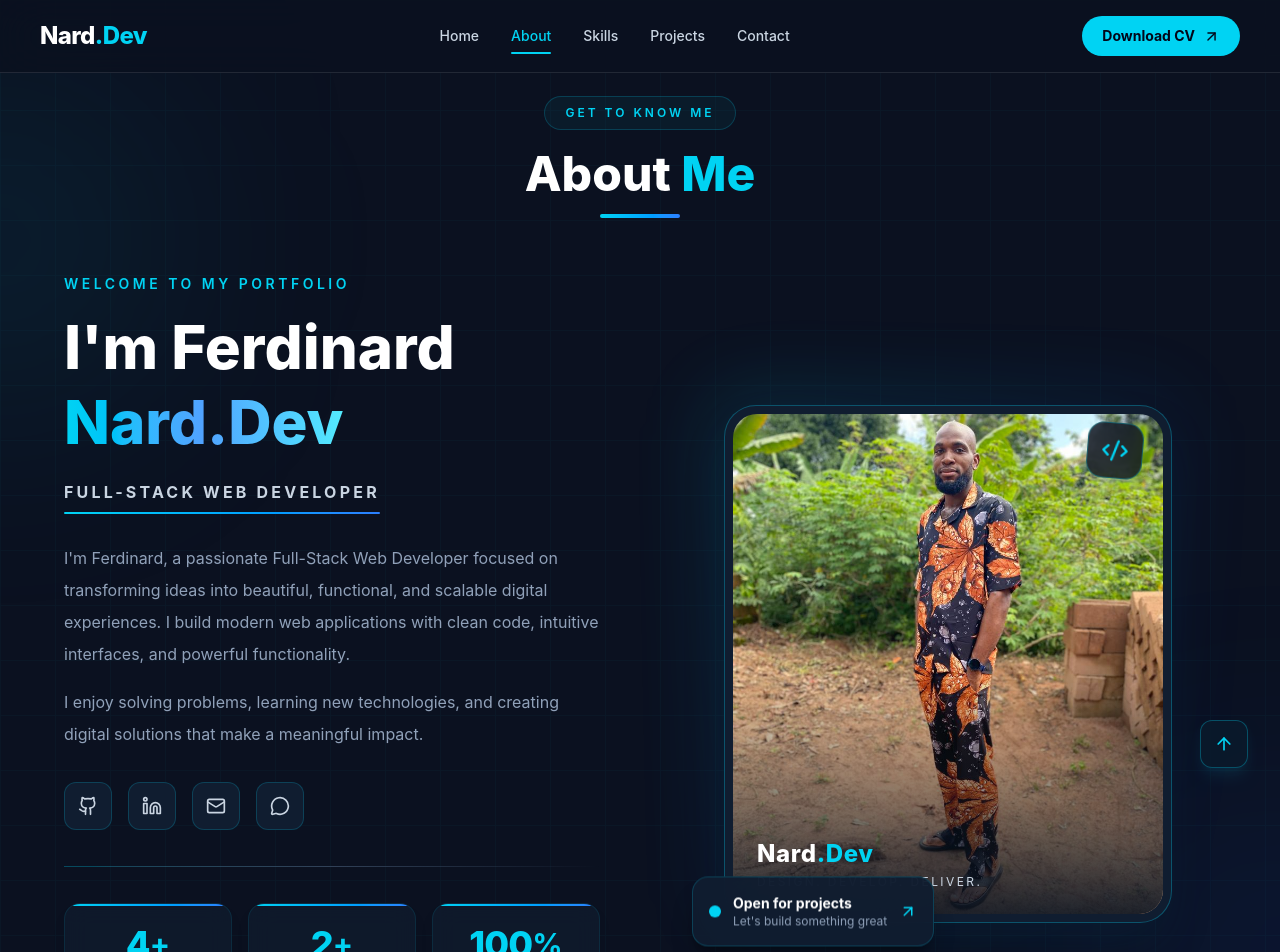
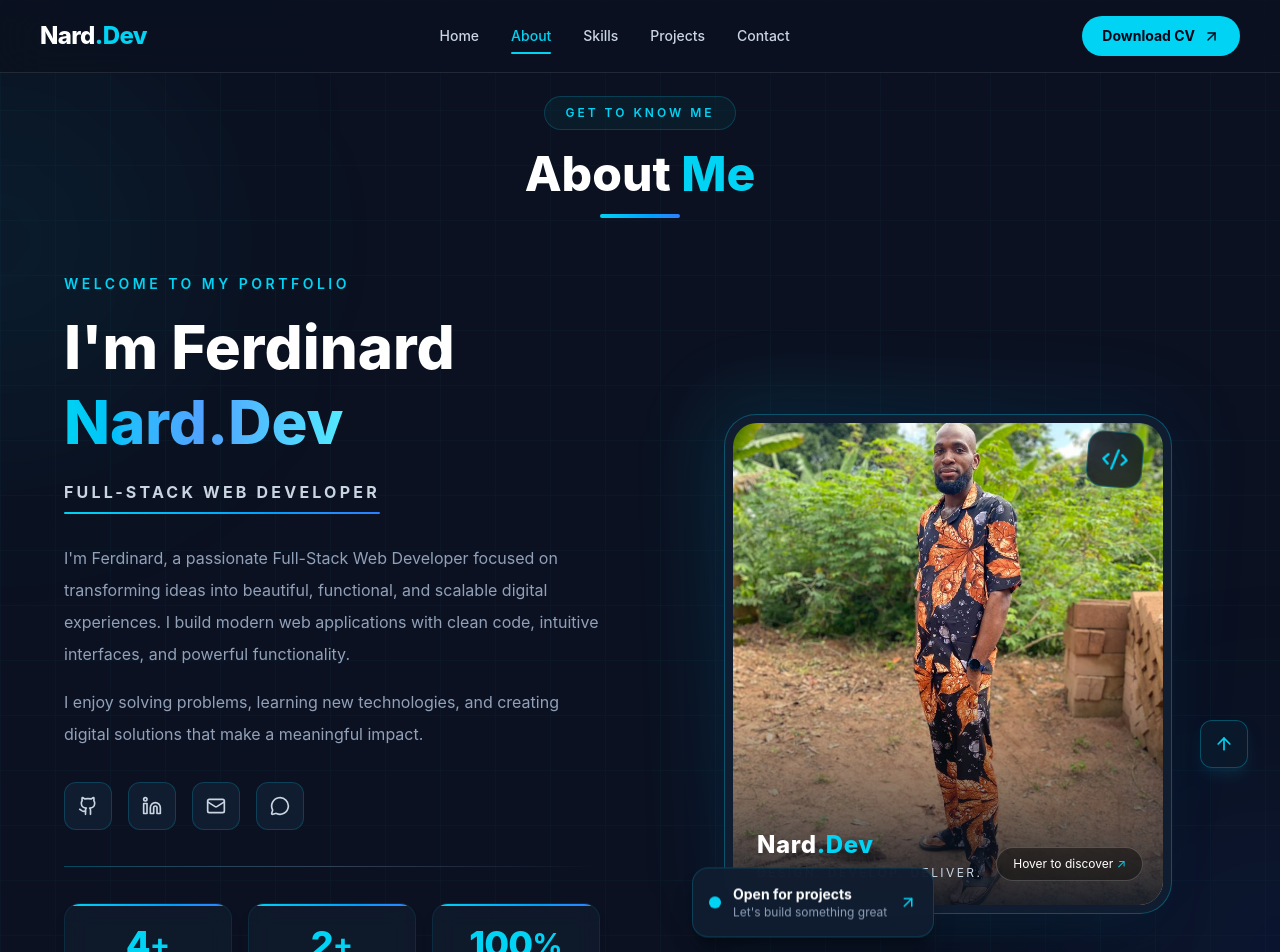
Before and after one commit to Ferdinard15/Nard.Dev-portfolio, a React (Vite) app in the folder My-portfolio/: page /about in a window 1280 px wide. Shown: the top 952 px of the page. Built offline with nearby package versions, Linux system fonts and the light colour scheme.

Commit message:
Still updated about page

```diff
--- a/My-portfolio/src/Components/About/About.jsx
+++ b/My-portfolio/src/Components/About/About.jsx
@@ -1,4 +1,6 @@
-import { useEffect, useRef } from "react";
+
+import { useEffect, useRef, useState } from "react";
+
 import {
   motion,
   animate,
@@ -6,6 +8,7 @@ import {
   useMotionValue,
   useTransform,
 } from "framer-motion";
+
 import {
   Mail,
   MessageCircle,
@@ -13,6 +16,7 @@ import {
   ArrowUpRight,
 } from "lucide-react";
 
+// GitHub Icon
 const GithubIcon = ({ size = 20 }) => (
   <svg
     width={size}
@@ -29,6 +33,7 @@ const GithubIcon = ({ size = 20 }) => (
   </svg>
 );
 
+// LinkedIn Icon
 const LinkedinIcon = ({ size = 20 }) => (
   <svg
     width={size}
@@ -119,7 +124,7 @@ const fadeUp = {
   },
 };
 
-// Animated counter component
+// Animated counter
 function AnimatedCounter({ value, suffix }) {
   const ref = useRef(null);
   const count = useMotionValue(0);
@@ -219,7 +224,10 @@ function StatCard({ stat, index }) {
   );
 }
 
+// Main About Component
 export function About() {
+  const [isFlipped, setIsFlipped] = useState(false);
+
   return (
     <section
       id="about"
@@ -237,9 +245,11 @@ export function About() {
 
       {/* Background glow */}
       <div className="pointer-events-none absolute -left-40 top-20 h-80 w-80 rounded-full bg-cyan-500/10 blur-[120px]" />
+
       <div className="pointer-events-none absolute -right-40 bottom-10 h-80 w-80 rounded-full bg-blue-600/10 blur-[120px]" />
 
       <div className="relative z-10 mx-auto max-w-7xl">
+
         {/* Section heading */}
         <motion.div
           variants={containerVariants}
@@ -270,6 +280,7 @@ export function About() {
 
         {/* Main content */}
         <div className="grid items-center gap-14 lg:grid-cols-2 lg:gap-20">
+
           {/* LEFT CONTENT */}
           <motion.div
             variants={containerVariants}
@@ -291,6 +302,7 @@ export function About() {
             >
               I'm Ferdinard
               <br />
+
               <span className="bg-gradient-to-r from-cyan-400 via-blue-400 to-cyan-300 bg-clip-text text-transparent">
                 Nard.Dev
               </span>
@@ -398,7 +410,7 @@ export function About() {
             </div>
           </motion.div>
 
-          {/* RIGHT IMAGE */}
+          {/* RIGHT IMAGE - INTERACTIVE FLIP CARD */}
           <motion.div
             initial={{
               opacity: 0,
@@ -423,29 +435,48 @@ export function About() {
             {/* Outer glow */}
             <div className="absolute -inset-4 rounded-[2rem] bg-gradient-to-br from-cyan-400/20 via-blue-500/10 to-transparent opacity-70 blur-2xl" />
 
-            {/* Image container */}
+            {/* Flip card */}
+            <div
+              className="group relative h-[420px] cursor-pointer [perspective:1200px] sm:h-[500px]"
+              onMouseEnter={() => setIsFlipped(true)}
+              onMouseLeave={() => setIsFlipped(false)}
+              onClick={() => setIsFlipped((prev) => !prev)}
+              role="button"
+              tabIndex={0}
+              aria-label="Flip portrait to read about my technology journey"
+              aria-pressed={isFlipped}
+              onKeyDown={(event) => {
+                if (event.key === "Enter" || event.key === " ") {
+                  event.preventDefault();
+                  setIsFlipped((prev) => !prev);
+                }
+              }}
+            >
               <motion.div
-              whileHover={{ scale: 1.02 }}
-              transition={{ duration: 0.5 }}
-              className="group relative overflow-hidden rounded-[2rem] border border-cyan-400/30 bg-[#101d30] p-2 shadow-2xl shadow-cyan-950/30"
+                animate={{
+                  rotateY: isFlipped ? 180 : 0,
+                }}
+                transition={{
+                  duration: 0.8,
+                  ease: [0.45, 0, 0.2, 1],
+                }}
+                style={{
+                  transformStyle: "preserve-3d",
+                }}
+                className="relative h-full w-full"
               >
-              <div className="relative h-[420px] overflow-hidden rounded-[1.5rem] sm:h-[500px]">
-                <motion.img
+                {/* FRONT - YOUR IMAGE */}
+                <div
+                  style={{
+                    backfaceVisibility: "hidden",
+                    WebkitBackfaceVisibility: "hidden",
+                  }}
+                  className="absolute inset-0 overflow-hidden rounded-[2rem] border border-cyan-400/30 bg-[#101d30] p-2 shadow-2xl shadow-cyan-950/30"
+                >
+                  <div className="relative h-full w-full overflow-hidden rounded-[1.5rem]">
+                    <img
                       src="/Images/Nard.jpeg"
                       alt="Ferdinard - Full-Stack Web Developer"
-                  initial={{
-                    scale: 1.15,
-                    filter: "grayscale(100%)",
-                  }}
-                  whileInView={{
-                    scale: 1,
-                    filter: "grayscale(0%)",
-                  }}
-                  viewport={{ once: true }}
-                  transition={{
-                    duration: 1.5,
-                    ease: "easeOut",
-                  }}
                       className="h-full w-full object-cover object-center transition-transform duration-700 group-hover:scale-105"
                     />
 
@@ -478,8 +509,106 @@ export function About() {
                     >
                       <Code2 size={28} />
                     </motion.div>
+
+                    {/* Hover instruction */}
+                    <div className="absolute bottom-6 right-5 rounded-full border border-white/20 bg-black/40 px-4 py-2 text-xs text-white backdrop-blur-md">
+                      Hover to discover{" "}
+                      <span className="text-cyan-400">↗</span>
+                    </div>
+                  </div>
+                </div>
+
+                {/* BACK - TECHNOLOGY JOURNEY */}
+                <div
+                  style={{
+                    transform: "rotateY(180deg)",
+                    backfaceVisibility: "hidden",
+                    WebkitBackfaceVisibility: "hidden",
+                  }}
+                  className="absolute inset-0 overflow-hidden rounded-[2rem] border border-cyan-400/30 bg-[#101d30] p-2 shadow-2xl shadow-cyan-950/30"
+                >
+                  <div className="relative flex h-full flex-col items-center justify-center overflow-hidden rounded-[1.5rem] bg-gradient-to-br from-[#0b1d32] via-[#102b45] to-[#07111f] px-7 text-center sm:px-10">
+
+                    {/* Animated background glow */}
+                    <motion.div
+                      animate={{
+                        scale: [1, 1.3, 1],
+                        opacity: [0.15, 0.3, 0.15],
+                      }}
+                      transition={{
+                        duration: 5,
+                        repeat: Infinity,
+                        ease: "easeInOut",
+                      }}
+                      className="absolute -right-20 -top-20 h-64 w-64 rounded-full bg-cyan-400 blur-[90px]"
+                    />
+
+                    <motion.div
+                      animate={{
+                        scale: [1, 1.1, 1],
+                        opacity: [0.1, 0.25, 0.1],
+                      }}
+                      transition={{
+                        duration: 4,
+                        repeat: Infinity,
+                        ease: "easeInOut",
+                      }}
+                      className="absolute -bottom-20 -left-20 h-64 w-64 rounded-full bg-blue-500 blur-[90px]"
+                    />
+
+                    {/* Back content */}
+                    <div className="relative z-10">
+                      <motion.div
+                        initial={{
+                          scale: 0,
+                          rotate: -45,
+                        }}
+                        animate={{
+                          scale: 1,
+                          rotate: 0,
+                        }}
+                        transition={{
+                          duration: 0.7,
+                          type: "spring",
+                        }}
+                        className="mx-auto mb-7 flex h-16 w-16 items-center justify-center rounded-2xl border border-cyan-400/30 bg-cyan-400/10 text-cyan-400 shadow-lg shadow-cyan-500/10"
+                      >
+                        <Code2 size={32} />
+                      </motion.div>
+
+                      <p className="mb-4 text-xs font-bold uppercase tracking-[0.3em] text-cyan-400">
+                        MY TECH JOURNEY
+                      </p>
+
+                      <h2 className="text-3xl font-extrabold leading-tight text-white sm:text-4xl">
+                        Every line of code is a step towards{" "}
+                        <span className="text-cyan-400">
+                          something greater.
+                        </span>
+                      </h2>
+
+                      <div className="mx-auto my-6 h-[2px] w-16 rounded-full bg-gradient-to-r from-cyan-400 to-blue-500" />
+
+                      <p className="text-sm leading-8 text-slate-300 sm:text-base">
+                        Technology has taught me that growth comes
+                        from curiosity, patience, consistency, and
+                        the courage to solve problems. Every
+                        challenge is an opportunity to learn, build,
+                        and become better.
+                      </p>
+
+                      <p className="mt-6 text-sm font-semibold italic text-cyan-400">
+                        "Learn. Build. Fail. Improve. Repeat."
+                      </p>
+
+                      <p className="mt-7 text-xs font-bold uppercase tracking-[0.25em] text-slate-500">
+                        NARD.DEV — THE JOURNEY CONTINUES
+                      </p>
+                    </div>
+                  </div>
                 </div>
               </motion.div>
+            </div>
 
             {/* Floating profile badge */}
             <motion.div
@@ -491,7 +620,7 @@ export function About() {
                 repeat: Infinity,
                 ease: "easeInOut",
               }}
-              className="absolute -bottom-6 -left-4 flex items-center gap-3 rounded-2xl border border-cyan-400/20 bg-[#101d30]/95 p-4 shadow-xl shadow-black/30 backdrop-blur-xl sm:-left-8"
+              className="absolute -bottom-6 -left-4 z-20 flex items-center gap-3 rounded-2xl border border-cyan-400/20 bg-[#101d30]/95 p-4 shadow-xl shadow-black/30 backdrop-blur-xl sm:-left-8"
             >
               <span className="relative flex h-3 w-3">
                 <span className="absolute inline-flex h-full w-full animate-ping rounded-full bg-cyan-400 opacity-75" />
@@ -502,6 +631,7 @@ export function About() {
                 <p className="text-sm font-bold text-white">
                   Open for projects
                 </p>
+
                 <p className="text-xs text-slate-400">
                   Let's build something great
                 </p>
```
Lines whose indentation alone changed are shown as unchanged.
